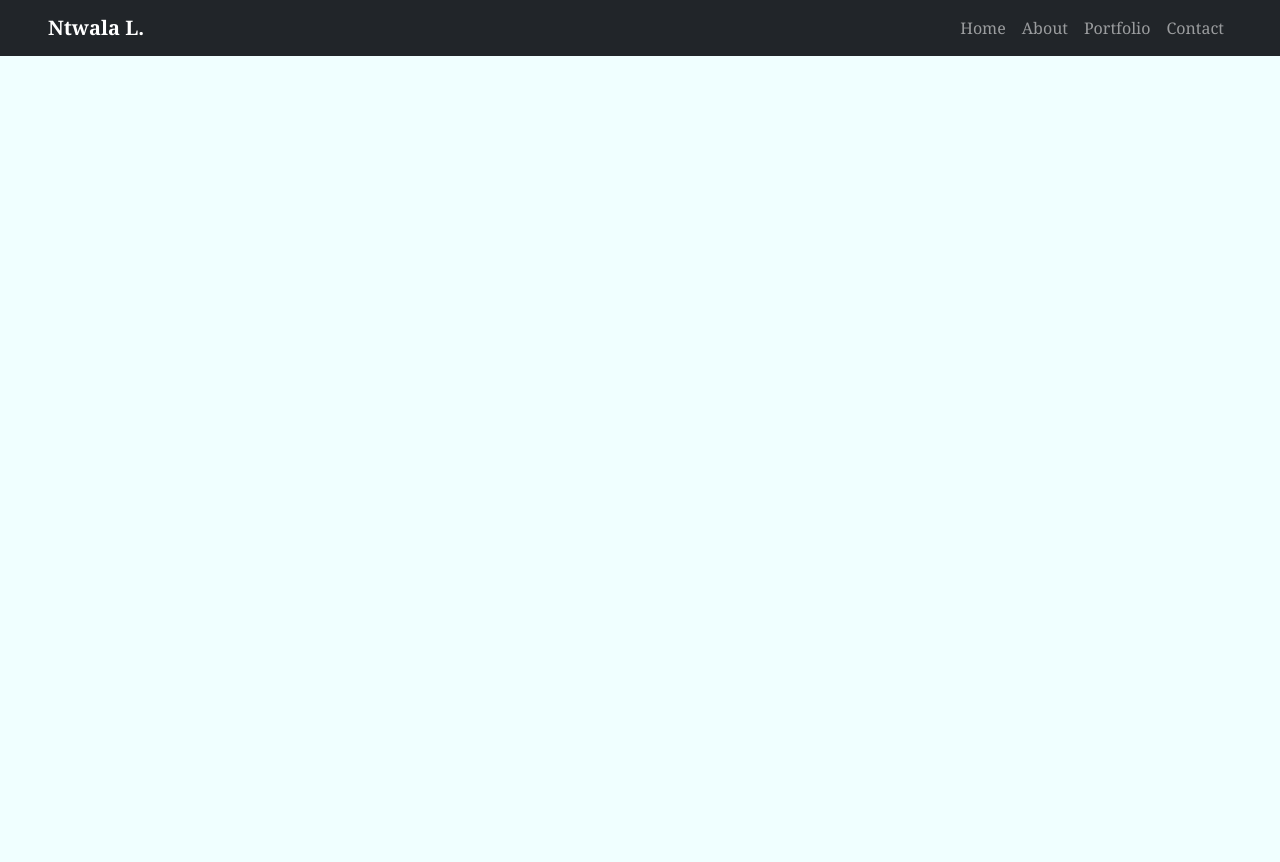
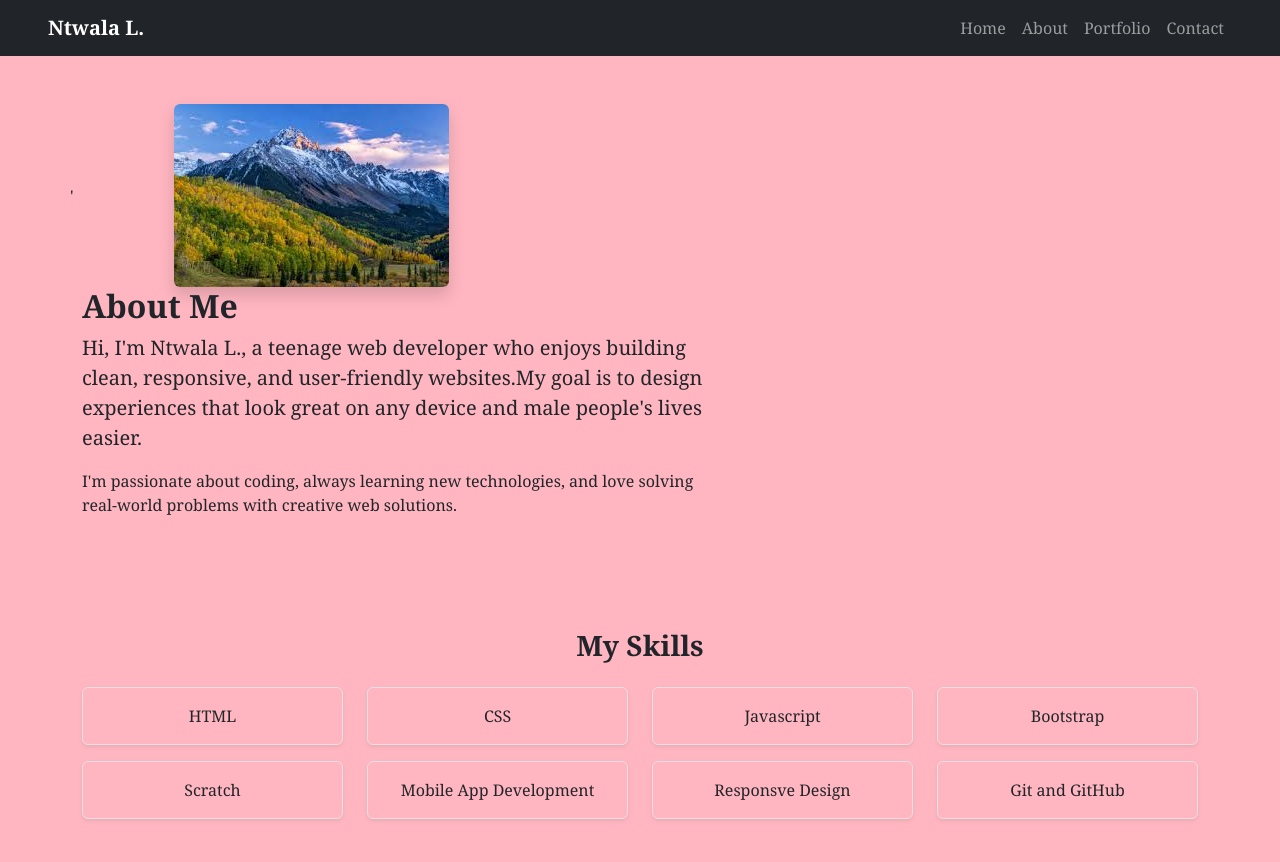
Before and after one commit to ntwalal/Capstone-Project, a plain HTML site: page about.html in a window 1280 px wide. Before the commit the page ends 800 px from the top, so only its background shows below. Drawn offline with nearby package versions, Linux system fonts and the light colour scheme.

Commit message:
Content Display

```diff
--- a/about.html
+++ b/about.html
@@ -11,12 +11,10 @@
 
   <nav class="navbar navbar-expand-lg navbar-dark bg-dark px-5">
     <a class="navbar-brand fw-bold" href="index.html">Ntwala L.</a>
-
     <!-- Toggler for mobile -->
     <button class="navbar-toggler" type="button" data-bs-toggle="collapse" data-bs-target="#navbarNav">
       <span class="navbar-toggler-icon"></span>
     </button>
-
     <div class="collapse navbar-collapse" id="navbarNav">
       <ul class="navbar-nav ms-auto">
         <li class="nav-item"><a class="nav-link" href="index.html">Home</a></li>
@@ -26,8 +24,55 @@
       </ul>
     </div>
   </nav>
-
-  <!-- Bootstrap JS (needed for toggler) -->
+  <!--About Section-->
+  <div class="container my-5">
+    <div class="row align-items-center">'
+      <!--Profile Image-->
+      <div class="col-md-5 text-center">
+        <img src="about-profile.png" alt="About Me" class="img-fluid rounded shadow">
+      </div>
+      <!--Description-->
+      <div class="col-md-7">
+        <h2 class="fw-bold">About Me</h2>
+        <p class="lead">
+          Hi, I'm Ntwala L., a teenage web developer who enjoys building clean, responsive, and user-friendly websites.My goal is to design experiences that look great on any device and male people's lives easier.
+        </p>
+        <p>
+          I'm passionate about coding, always learning new technologies, and love solving real-world problems with creative web solutions.
+        </p>
+      </div>
+    </div>
+  </div>
+  <!--Skills Section-->
+  <div class="container my-5">
+    <h3 class="fw-bold text-center mb-4">My Skills</h3>
+    <div class="row text-center mb-4">
+      <div class="col-md-3 mb-3">
+        <div class="p-3 border rounded shadow-sm">HTML</div>
+    </div>
+     <div class="col-md-3 mb-3">
+        <div class="p-3 border rounded shadow-sm">CSS</div>
+    </div>
+     <div class="col-md-3 mb-3">
+        <div class="p-3 border rounded shadow-sm">Javascript</div>
+    </div>
+     <div class="col-md-3 mb-3">
+        <div class="p-3 border rounded shadow-sm">Bootstrap</div>
+    </div>
+     <div class="col-md-3 mb-3">
+        <div class="p-3 border rounded shadow-sm">Scratch</div>
+    </div>
+     <div class="col-md-3 mb-3">
+        <div class="p-3 border rounded shadow-sm">Mobile App Development</div>
+    </div>
+     <div class="col-md-3 mb-3">
+        <div class="p-3 border rounded shadow-sm">Responsve Design</div>
+    </div>
+     <div class="col-md-3 mb-3">
+        <div class="p-3 border rounded shadow-sm">Git and GitHub</div>
+    </div>
+  </div>
+<!-- Bootstrap JS (needed for toggler) -->
   <script src="https://cdn.jsdelivr.net/npm/bootstrap@5.3.8/dist/js/bootstrap.bundle.min.js" integrity="sha384-YvpcrYf0tY3lHB60NNkmXc5s9fDVZLESaAA55NDzOxhy9GkcIdslK1eN7N6jIeHz" crossorigin="anonymous"></script>
 </body>
 </html>
--- a/style.css
+++ b/style.css
@@ -1,5 +1,5 @@
 body {
-    background-color:azure;
+    background-color:lightpink;
     font-family:Cambria, Cochin, Georgia, Times, 'Times New Roman', serif;
     min-height: 100vh;
     display: flex;
@@ -26,3 +26,15 @@ body {
     justify-content: center;
     margin: auto;
 }
+.profile-img-img{
+    width: 100%;
+    height: auto;
+    object-fit: cover;
+}
+.btn-contact {
+    background-color:deeppink;
+    color: black;
+    font-weight: 600;
+    border-radius: 30px;
+    padding: 8px 20px;
+}
```
Also changed, not shown: about-profile.png (added).
